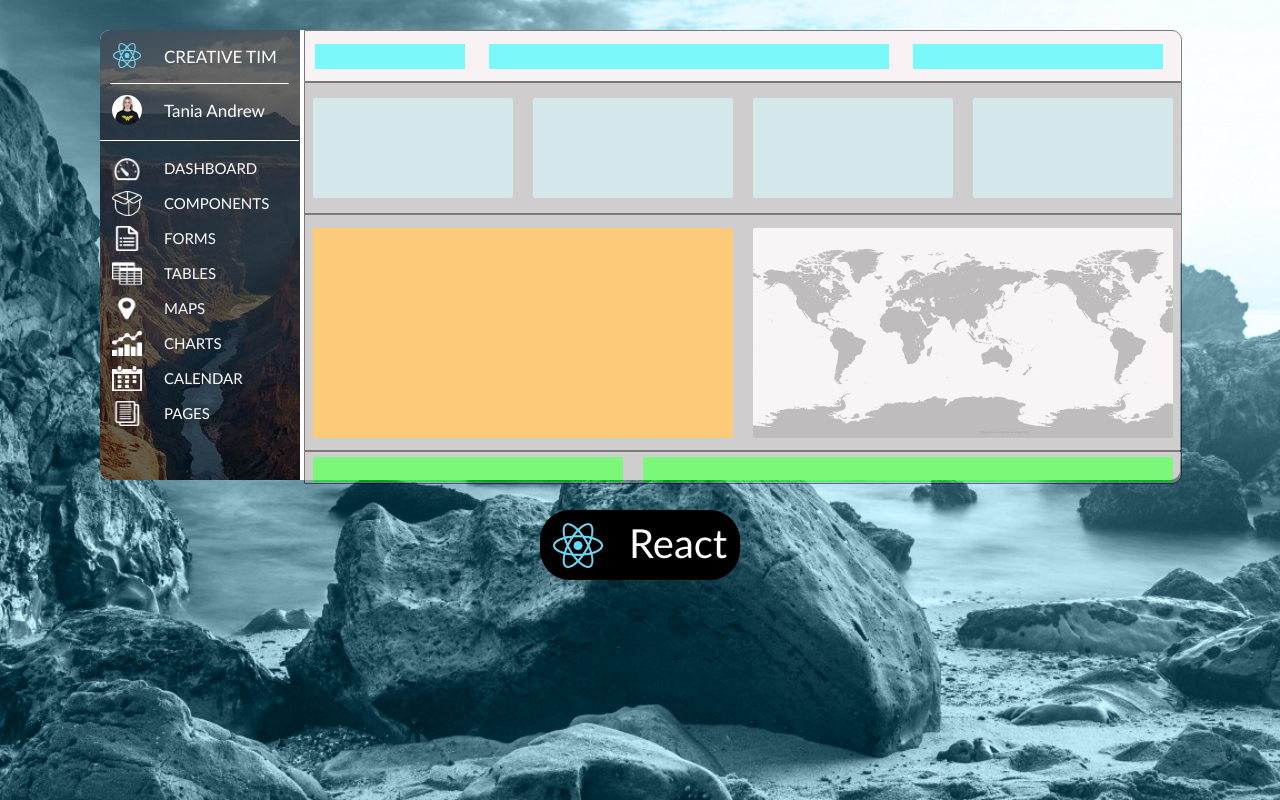
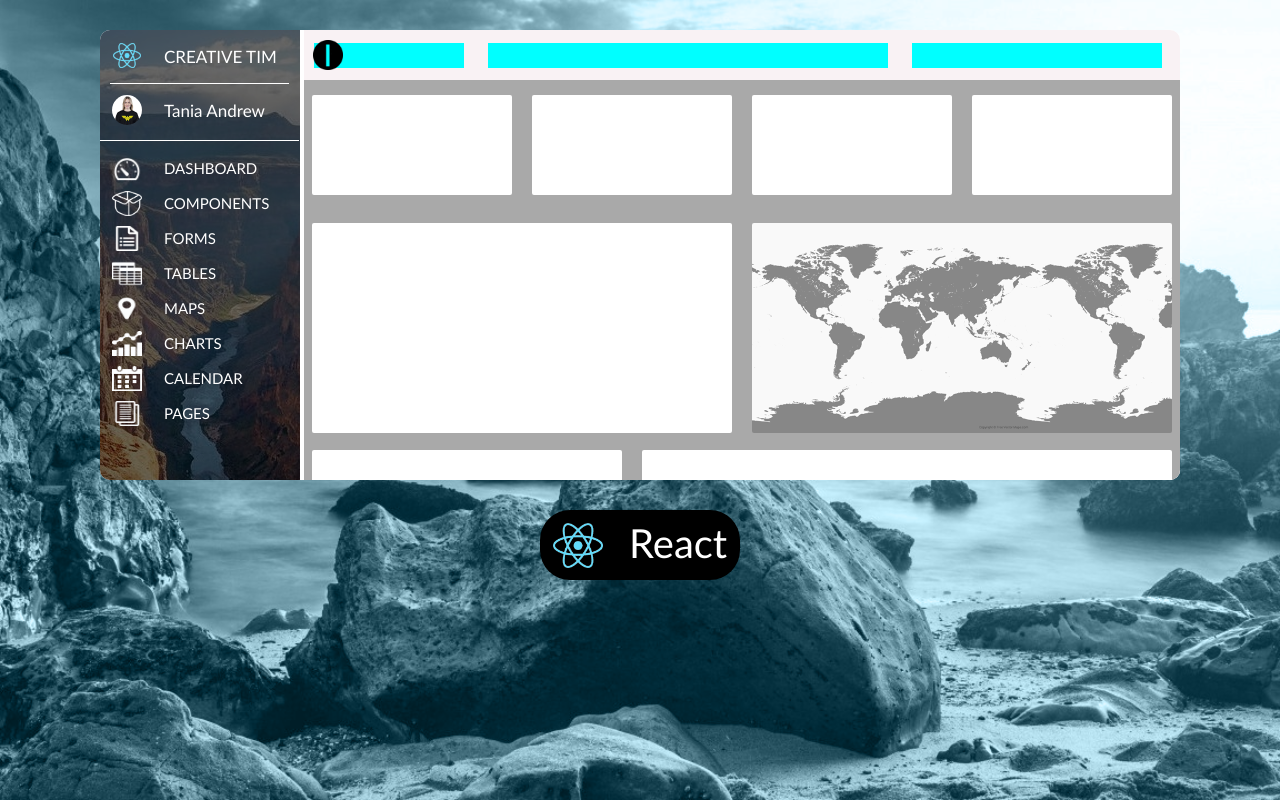
Before and after one commit to chandan2102/react, a plain HTML site: page index.html in a window 1280 px wide. Drawn offline with Linux system fonts and the light colour scheme.

Commit message:
updated css elements

```diff
--- a/index.html
+++ b/index.html
@@ -3,7 +3,7 @@
 <head>
 	<title>React</title>
 	<link rel="icon" href="images/react.png" type="image/png" sizes="16x16">
-	<link rel="stylesheet" type="text/css" href="style.css?ver.0.0.1"/>
+	<link rel="stylesheet" type="text/css" href="style.css?ver.0.0.2"/>
 </head>
 <body>
 	<div class="slide1">
@@ -31,7 +31,7 @@
 		</div>
 		<div class="white">
 			<div class="row1">
-				<div class="dash" style="width: 150px"></div>
+				<div class="dash" style="width: 150px"><img id="pipe" src="images/pipe.png"></div>
 				<div class="dash" style="width: 400px"></div>
 				<div class="dash" style="width: 250px"></div>
 			</div>
--- a/style.css
+++ b/style.css
@@ -98,10 +98,7 @@ body{
     width: 876px;
     height: 50px;
     display: inline-block;
-    /*background-color: red;*/
     border-radius: 0px 10px 0px 0px;
-    opacity: 0.5;
-    border: 0.5px solid black;
 }
 
 .row2{
@@ -109,8 +106,6 @@ body{
     height: 130px;
     display: inline-block;
     background-color: darkgray;
-    opacity: 0.5;
-    border: 0.5px solid black;
 }
 
 .row3{
@@ -118,18 +113,14 @@ body{
     height: 235px;
     display: inline-block;
     background-color: darkgray;
-    opacity: 0.5;
-    border: 0.5px solid black;
 }
 
 .row4{
     width: 876px;
-    height: 31px;
+    height: 35px;
     display: inline-block;
     background-color: darkgray;
     border-radius: 0px 0px 10px 0px;
-    opacity: 0.5;
-    border: 0.5px solid black;
 }
 
 .dash{
@@ -138,7 +129,7 @@ body{
     vertical-align: top;
     margin: 13px 10px;
     background-size: cover;
-    background-color: aqua;
+    background-color: cyan;
 }
 
 .snap{
@@ -149,7 +140,7 @@ body{
     margin: 15px 8px;
     border-radius: 2px;
     background-size: cover;
-    background-color: powderblue;
+    background-color: white;
 }
 
 .data{
@@ -160,17 +151,17 @@ body{
     margin: 13px 8px;
     border-radius: 2px;
     background-size: cover;
-    background-color: orange;
+    background-color: white;
 }
 
 .more{
-    height: 25px;
+    height: 30px;
     display: inline-block;
     vertical-align: top;
     margin: 5px 8px;
     border-radius: 2px 2px 0px 0px;
     background-size: cover;
-    background-color: lime;
+    background-color: white;
 
 }
 
@@ -228,3 +219,11 @@ body{
     color: white;
     font-size: 15px;
 }
+
+#pipe{
+    width: 30px;
+    height: 30px;
+    margin: -3px -1px;
+    display: inline-block;
+    vertical-align: top;
+}
```
Also changed, not shown: images/pipe.png (added).
